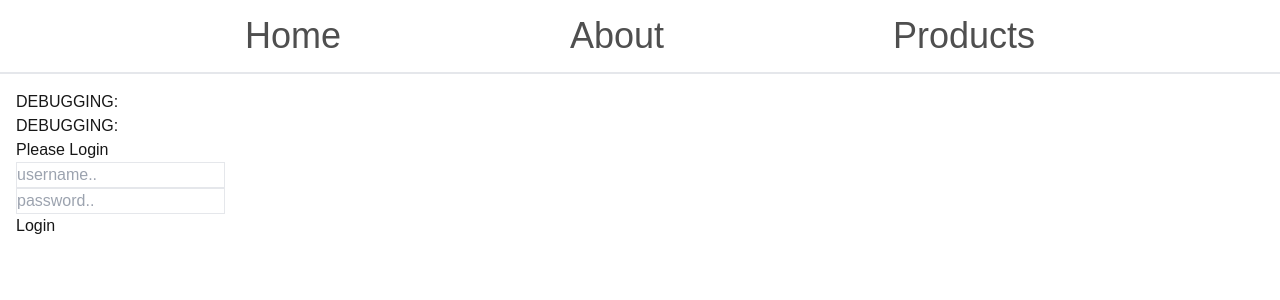
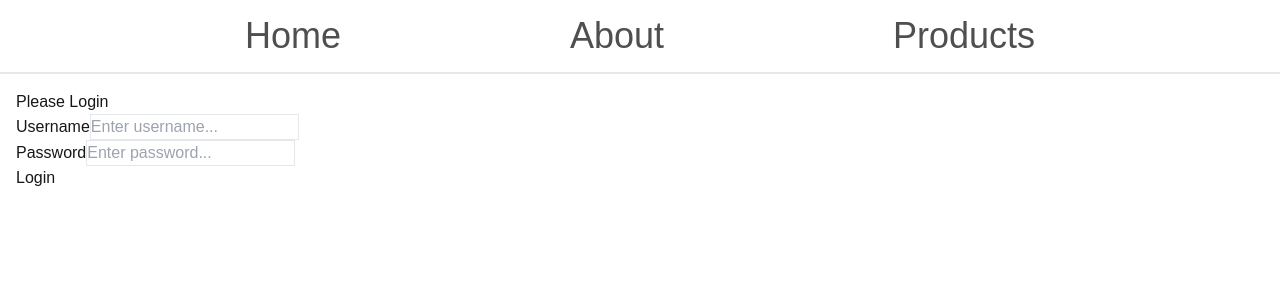
Before and after one commit to Bojken07/DigitalStock, a Next.js app: page /sign-in in a window 1280 px wide. Shown: the top 300 px of the page. Built offline with nearby package versions, Linux system fonts and the light colour scheme.

Commit message:
Add: Feature: JWT implementation with cookies

```diff
--- a/app/(authentication)/sign-in/page.tsx
+++ b/app/(authentication)/sign-in/page.tsx
@@ -3,110 +3,106 @@ import { IUser } from "@/app/_types/IUser"
 import { useRouter } from "next/navigation"
 import { ChangeEvent, FormEvent, useState } from "react"
 
-// TODO - DRY - Implementation
 export default function SignIn() {
   const [user, setUser] = useState<IUser>({ username: "", password: "" })
+  const [errorResponse, setErrorResponse] = useState<string>("")
   const router = useRouter()
 
-  function handleUserChange(event: ChangeEvent<HTMLInputElement>) {
+  // Handle changes in input fields (username, password)
+  const handleUserChange = (event: ChangeEvent<HTMLInputElement>) => {
     const { name, value } = event.target
     setUser((prevData) => ({ ...prevData, [name]: value }))
   }
 
-  function onSubmit(event: FormEvent) {
+  // Handle form submission
+  const onSubmit = async (event: FormEvent) => {
     event.preventDefault()
 
-    const createUrlEncodedBody = (user: IUser): URLSearchParams => {
-      return new URLSearchParams({
+    // Credential Validation
+    if (!user.username || !user.password) {
+      setErrorResponse("Username and password are required")
+      return
+    }
+
+    try {
+      // Create the body to send in the POST request
+      const createUrlEncodedBody = new URLSearchParams({
         username: user.username,
         password: user.password,
       })
-    }
 
-    // Init
-    const timeout: number = 10_000
+      // Timeout Setup
       const controller = new AbortController()
       const signal = controller.signal
 
-    // Set up the timeout
-    const timeoutId = setTimeout(() => {
-      controller.abort() // Abort the fetch request
-    }, timeout)
+      // Post
+      const response = await fetch("http://localhost:8080/api/v2/auth/login", {
+        method: "POST",
+        body: createUrlEncodedBody,
+        signal,
+        credentials: "include",
+        headers: {
+          "Content-Type": "application/x-www-form-urlencoded",
+        },
+      })
 
-    // TODO - Login process - Spinner
-    // POST
+      console.log(response)
 
-    try {
-      fetch("http://localhost:8080/api/v2/auth/login", {
-        method: "POST",
-        body: createUrlEncodedBody(user),
-        //credentials: "include", // Ensures cookies are sent/received
-        signal, // Attach the signal to the fetch request
-      })
-        .then((response) => {
-          clearTimeout(timeoutId) // Clear the timeout if fetch is successful
-          if (!response.ok) {
-            throw new Error(`HTTP error! Status: ${response.status}`)
+      // Bad Credentials
+      if ((await response.status) == 401) {
+        setErrorResponse(await response.text())
+        return
       }
-          return response.text()
-        })
-        .then((data) => {
-          localStorage.setItem("authToken", data) // TOKEN
+
+      // SUCCESS
+      const data = await response.text() // Get the token from the response
       console.log("Login successful:", data)
+
+      // Redirect
       router.push("/")
-        })
-        .catch((error) => {
-          console.log(error)
-
-          clearTimeout(timeoutId) // Clear the timeout if an error occurs
-          if (error.name === "AbortError") {
-            console.error("Error: Request timed out")
-          } else {
-            console.error("Error:", error)
-          }
-        })
     } catch (error) {
-      console.log(error)
+      console.error("Error occurred during login:", error)
     }
   }
 
   return (
-    <>
     <div className="p-4">
-        <p>DEBUGGING: {user.username}</p>
-        <p>DEBUGGING: {user.password}</p>
-
       <header>Please Login</header>
       <section>
         <form onSubmit={onSubmit}>
           {/* Username */}
           <section>
-              <label htmlFor="username"></label>
+            <label htmlFor="username">Username</label>
             <input
-                className="border "
-                placeholder="username.."
+              className="border"
+              placeholder="Enter username..."
               type="text"
               name="username"
-                onChange={(event) => handleUserChange(event)}
+              value={user.username}
+              onChange={handleUserChange}
             />
           </section>
 
           {/* Password */}
           <section>
-              <label htmlFor="password"></label>
+            <label htmlFor="password">Password</label>
             <input
               className="border"
-                placeholder="password.."
+              placeholder="Enter password..."
               type="password"
               name="password"
-                onChange={(event) => handleUserChange(event)}
+              value={user.password}
+              onChange={handleUserChange}
             />
+          </section>
+
+          <section>
+            <p className="text-red-500">{errorResponse}</p>
           </section>
 
           <button type="submit">Login</button>
         </form>
       </section>
     </div>
-    </>
   )
 }
--- a/app/(authentication)/who-am-i/page.tsx
+++ b/app/(authentication)/who-am-i/page.tsx
@@ -1,17 +1,18 @@
 "use client"
 import { IErrorResponse } from "@/app/_types/IErrorResponse"
-import { useEffect } from "react"
+import { useEffect, useState } from "react"
 
 export default function WhoAmI() {
+  const [username, setusername] = useState<string>("")
+
   useEffect(() => {
+    console.log(document.cookie)
+
     const fetchUserData = async () => {
       try {
         const response = await fetch("http://localhost:8080/api/v1/who-am-i", {
           method: "GET",
-          headers: {
-            // localStorage must appear in client components
-            Authorization: `Bearer ${localStorage.getItem("authToken")}`, // Add the Bearer prefix here
-          },
+          credentials: "include",
         })
 
         if (!response.ok) {
@@ -28,6 +29,7 @@ export default function WhoAmI() {
 
         // You decide how to parse the body: JSON, text, etc.
         const data = await response.text() // Or .json() if the response body is JSON
+        setusername(data)
         console.log("Loading Spring User:", data)
       } catch (error) {
         console.error("Error occurred:", error)
@@ -39,7 +41,7 @@ export default function WhoAmI() {
 
   return (
     <div className="p-4">
-      <header>Current Logged in user</header>
+      <header> {username}</header>
     </div>
   )
 }
```
Lines whose indentation alone changed are shown as unchanged.
